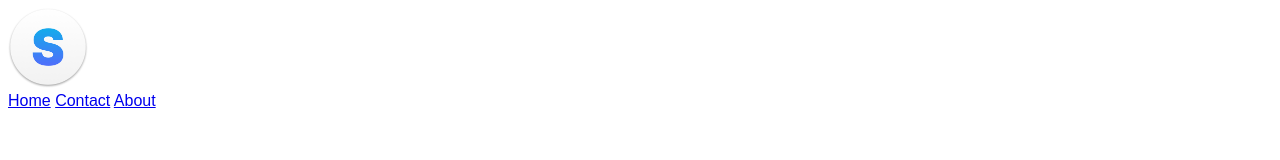
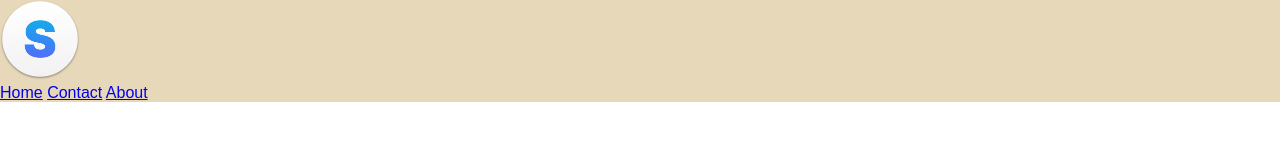
Before and after one commit to Kimriyeon/WebsiteProject23T1, a plain HTML site: page index.html in a window 1280 px wide. Drawn offline with Linux system fonts and the light colour scheme.

Commit message:
added class for main header

```diff
--- a/index.html
+++ b/index.html
@@ -8,7 +8,7 @@
 </head>
 
 <body>
-    <header>
+    <header class="main-header">
         <!-- click the logo to go back to the homepage -->
         <a href="/">
             <img src="logo.png" class="logo">
--- a/style.css
+++ b/style.css
@@ -5,4 +5,9 @@
 
 body {
     font-family: Arial, Helvetica, sans-serif;
+    margin: 0px;
 }
+
+.main-header {
+    background-color: #e7d8b9;
+}
```
